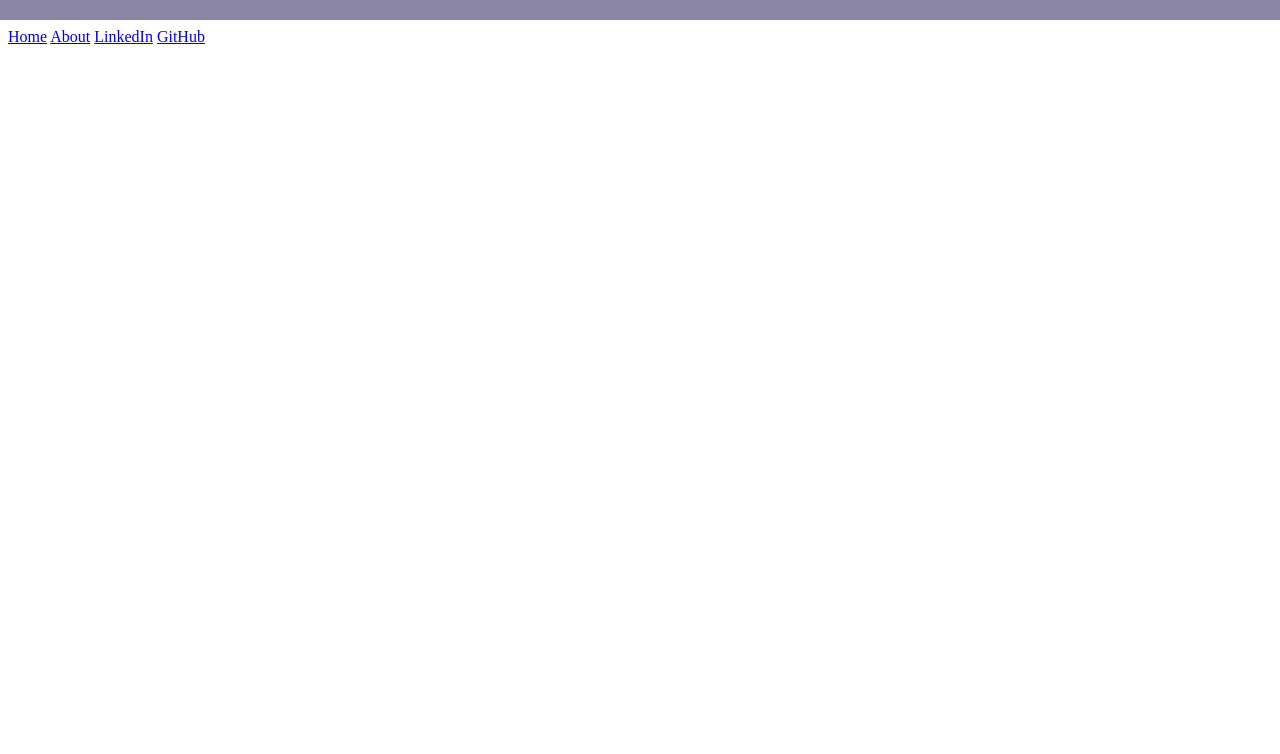
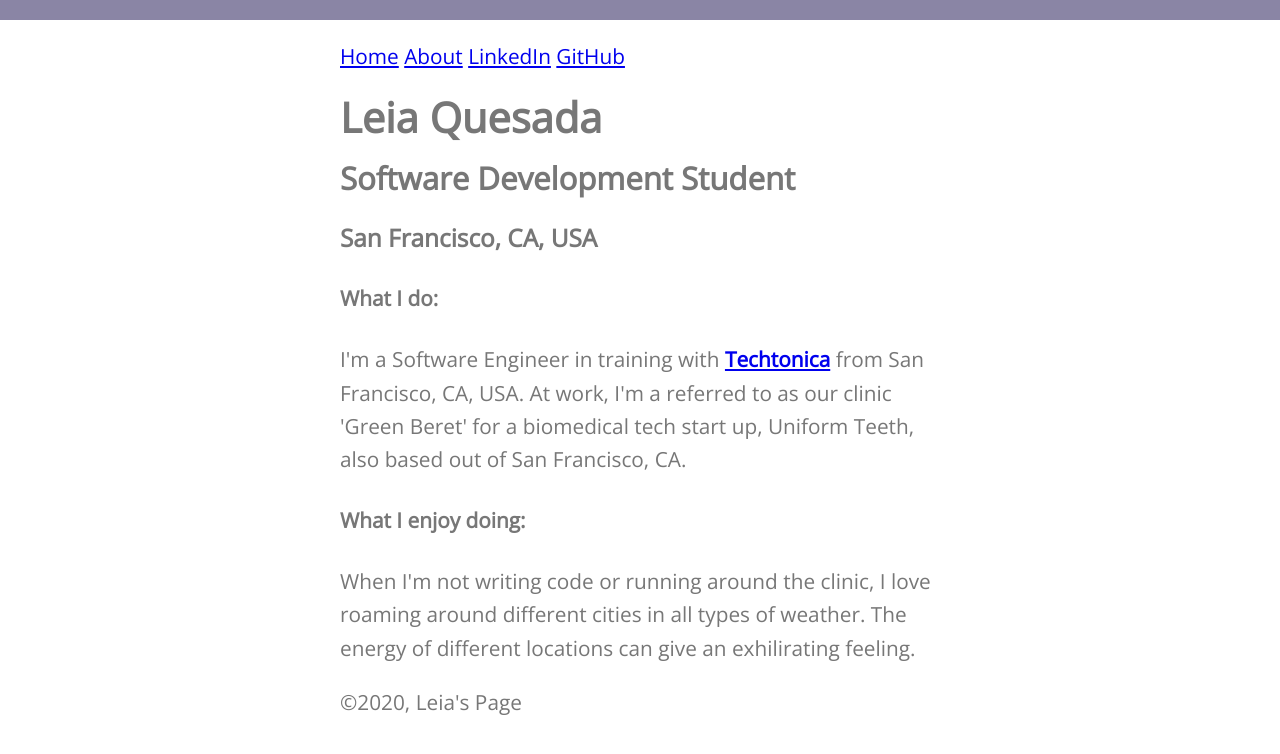
Before and after one commit to LeiaQuesada/personal-profile, a plain HTML site: page index.html in a window 1280 px wide. Drawn offline with nearby package versions, Linux system fonts and the light colour scheme.

Commit message:
Add body styling and start content

```diff
--- a/index.css
+++ b/index.css
@@ -6,3 +6,18 @@ html {
     border-top: 20px solid #8A85A5;
     /*   border-top: 65px solid #2d263d */
 }
+
+/***********************************************
+Body styling
+***********************************************/
+
+body {
+	max-width: 600px;
+	margin: 0 auto;
+	padding: 20px 20px;
+	font-size: 1.3em;
+	line-height: 1.6em;
+    font-family: 'Open Sans', sans-serif;
+	color: #777;
+	font-weight: 300;
+}
--- a/index.html
+++ b/index.html
@@ -20,8 +20,24 @@
               <a href="https://www.linkedin.com/in/leia-quesada/" target=blank>LinkedIn</a>
               <a href="https://github.com/LeiaQuesada" target=blank>GitHub</a>
             </nav>
-          </header>
+        </header>
 
+        <h1>Leia Quesada</h1>
+
+        <h2>Software Development Student</h2>
+
+        <h3>San Francisco, CA, USA</h3>
+
+        <h4>What I do:</h4>
+
+            <p>I'm a Software Engineer in training with <a href="https://techtonica.org/" target=blank><strong>Techtonica</strong></a> from San Francisco, CA, USA. At work, I'm a referred to as our clinic 'Green Beret' for a biomedical tech start up, Uniform Teeth, also based out of San Francisco, CA.</p>
+
+        <h4>What I enjoy doing:</h4>
+
+        <p>When I'm not writing code or running around the clinic, I love roaming around different cities in all types of weather. The energy of different locations can give an exhilirating feeling.</p>
+        <footer>
+            <p>&copy;2020, Leia's Page</p>
+        </footer>
 
     </body>
 </html>
```
